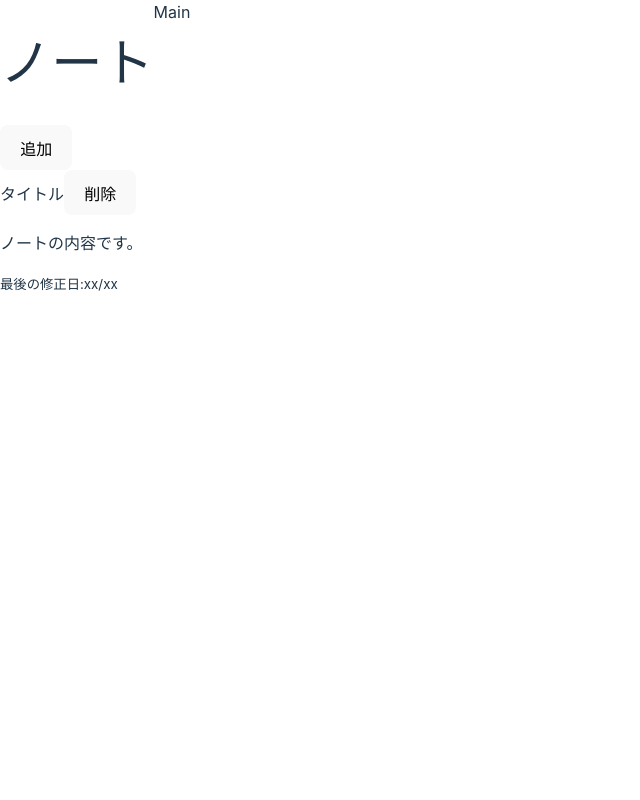
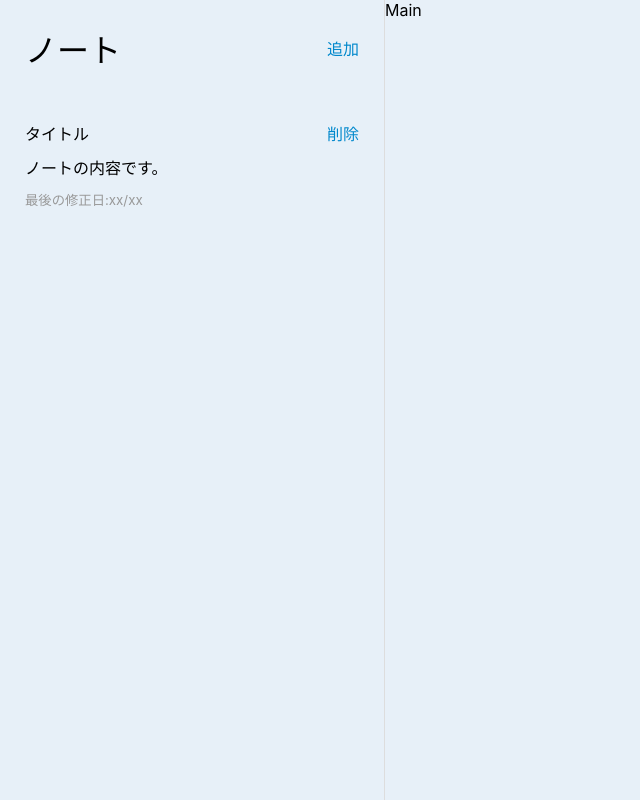
Before and after one commit to Naru-hub/noteapp-with-react, a React (Vite) app: page / in a window 1280 px wide. Shown: the whole page, without its empty margins (0-640 px from the left). Built offline with nearby package versions, Linux system fonts and the light colour scheme.

Commit message:
SidebarをCSSでスタイリング

```diff
--- a/src/components/Sidebar.css
+++ b/src/components/Sidebar.css
@@ -0,0 +1,53 @@
+button {
+  background: none;
+  border: none;
+  color: #08c;
+  margin: 0;
+  padding: 0;
+  font-size: 16px;
+  cursor: pointer;
+}
+
+.app-sidebar {
+  width: 30%;
+  height: 100vh;
+  border-right: 1px solid #ddd;
+}
+
+.app-sidebar-header {
+  display: flex;
+  justify-content: space-between;
+  padding: 25px;
+}
+
+.app-sidebar-header h1 {
+  margin: 0;
+}
+
+.app-sidebar-notes {
+  height: calc(100vh - 78px);
+  overflow-y: scroll;
+}
+
+.app-sidebar-note {
+  padding: 25px;
+  cursor: pointer;
+  transition: all 0.3s;
+}
+
+.sidebar-note-title {
+  display: flex;
+  justify-content: space-between;
+}
+
+.app-sidebar-note p {
+  margin: 10px 0;
+}
+
+.app-sidebar-note small {
+  color: #999;
+}
+
+.app-sidebar-note:hover {
+  background-color: #f1f0f0;
+}
--- a/src/index.css
+++ b/src/index.css
@@ -1,70 +1,10 @@
-:root {
+body {
+  margin: 0;
   font-family: Inter, Avenir, Helvetica, Arial, sans-serif;
-  font-size: 16px;
-  line-height: 24px;
-  font-weight: 400;
-
-  color-scheme: light dark;
-  color: rgba(255, 255, 255, 0.87);
-  background-color: #242424;
-
+  background-color: #e7f0f8;
   font-synthesis: none;
   text-rendering: optimizeLegibility;
   -webkit-font-smoothing: antialiased;
   -moz-osx-font-smoothing: grayscale;
   -webkit-text-size-adjust: 100%;
 }
-
-a {
-  font-weight: 500;
-  color: #646cff;
-  text-decoration: inherit;
-}
-a:hover {
-  color: #535bf2;
-}
-
-body {
-  margin: 0;
-  display: flex;
-  place-items: center;
-  min-width: 320px;
-  min-height: 100vh;
-}
-
-h1 {
-  font-size: 3.2em;
-  line-height: 1.1;
-}
-
-button {
-  border-radius: 8px;
-  border: 1px solid transparent;
-  padding: 0.6em 1.2em;
-  font-size: 1em;
-  font-weight: 500;
-  font-family: inherit;
-  background-color: #1a1a1a;
-  cursor: pointer;
-  transition: border-color 0.25s;
-}
-button:hover {
-  border-color: #646cff;
-}
-button:focus,
-button:focus-visible {
-  outline: 4px auto -webkit-focus-ring-color;
-}
-
-@media (prefers-color-scheme: light) {
-  :root {
-    color: #213547;
-    background-color: #ffffff;
-  }
-  a:hover {
-    color: #747bff;
-  }
-  button {
-    background-color: #f9f9f9;
-  }
-}
```
